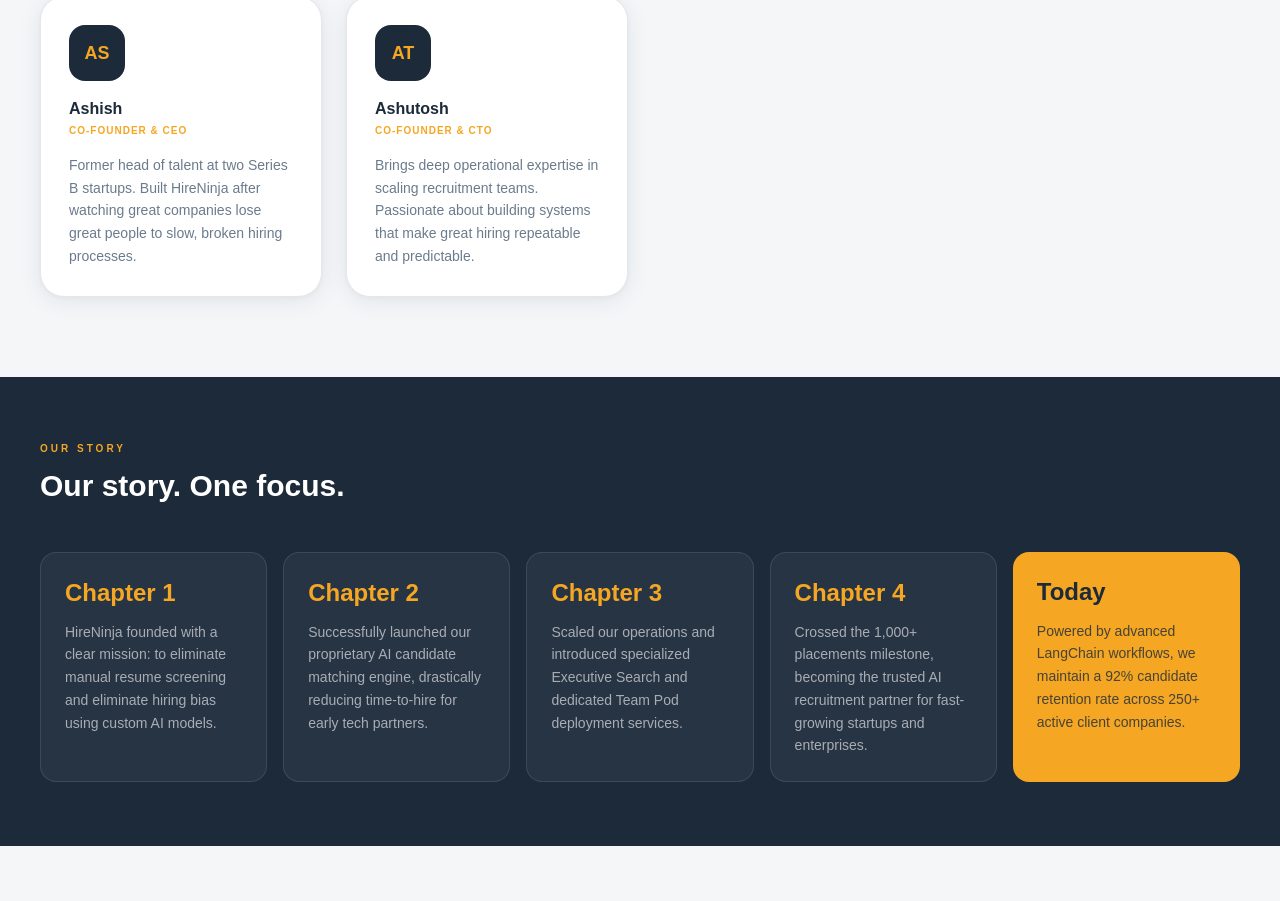
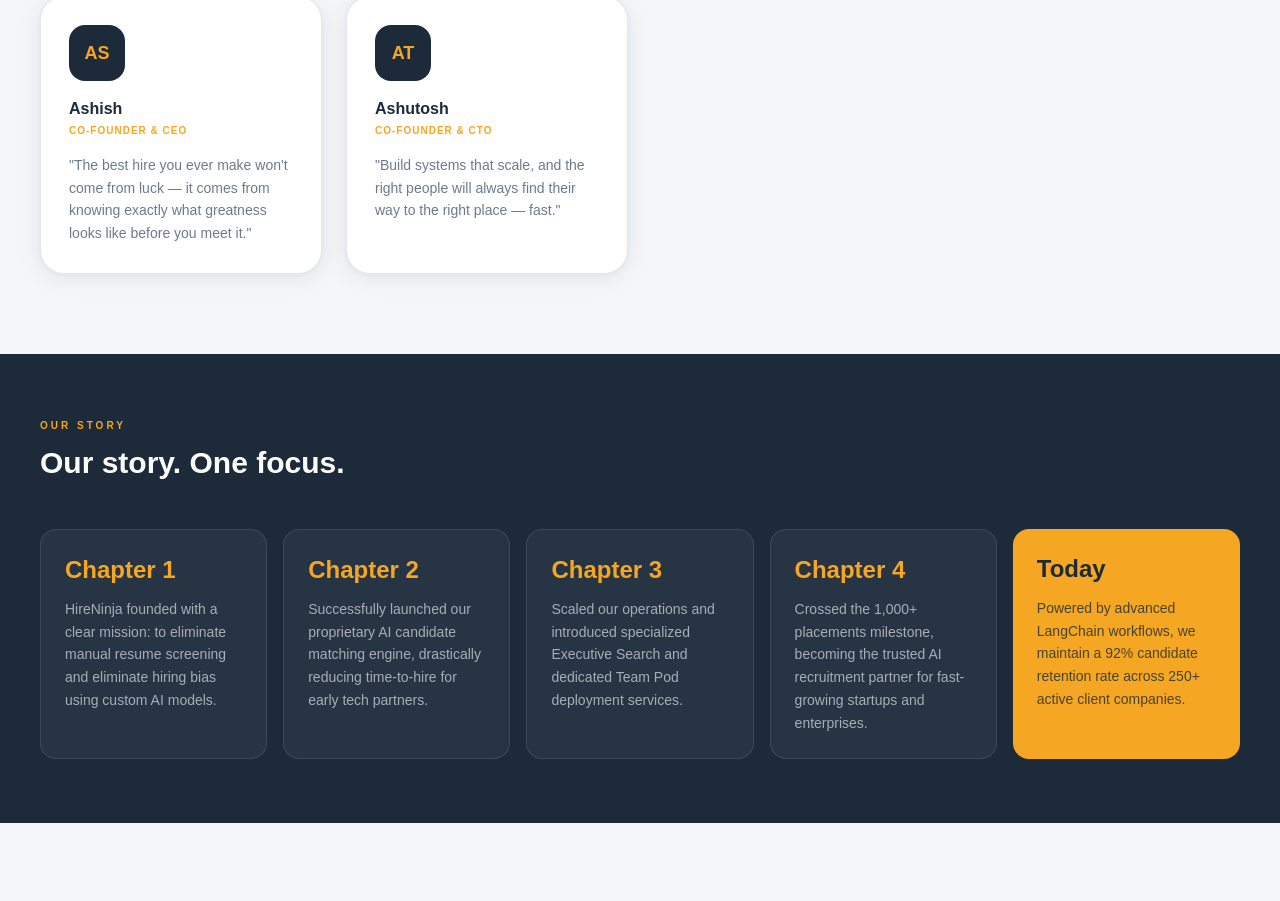
Before and after one commit to Ashubapun/HireNinja, a Next.js app: page /about in a window 1280 px wide. Shown: the part 1640-2541 px from the top of the page. Built offline with nearby package versions, Linux system fonts and the light colour scheme.

Commit message:
feat: change founder bios to motivational quotes

```diff
--- a/src/app/about/page.tsx
+++ b/src/app/about/page.tsx
@@ -10,13 +10,13 @@
   {
     name: 'Ashish',
     role: 'Co-Founder & CEO',
-    bio: 'Former head of talent at two Series B startups. Built HireNinja after watching great companies lose great people to slow, broken hiring processes.',
+    bio: '"The best hire you ever make won\'t come from luck — it comes from knowing exactly what greatness looks like before you meet it."',
     initials: 'AS',
   },
   {
     name: 'Ashutosh',
     role: 'Co-Founder & CTO',
-    bio: 'Brings deep operational expertise in scaling recruitment teams. Passionate about building systems that make great hiring repeatable and predictable.',
+    bio: '"Build systems that scale, and the right people will always find their way to the right place — fast."',
     initials: 'AT',
   },
 ];
```
